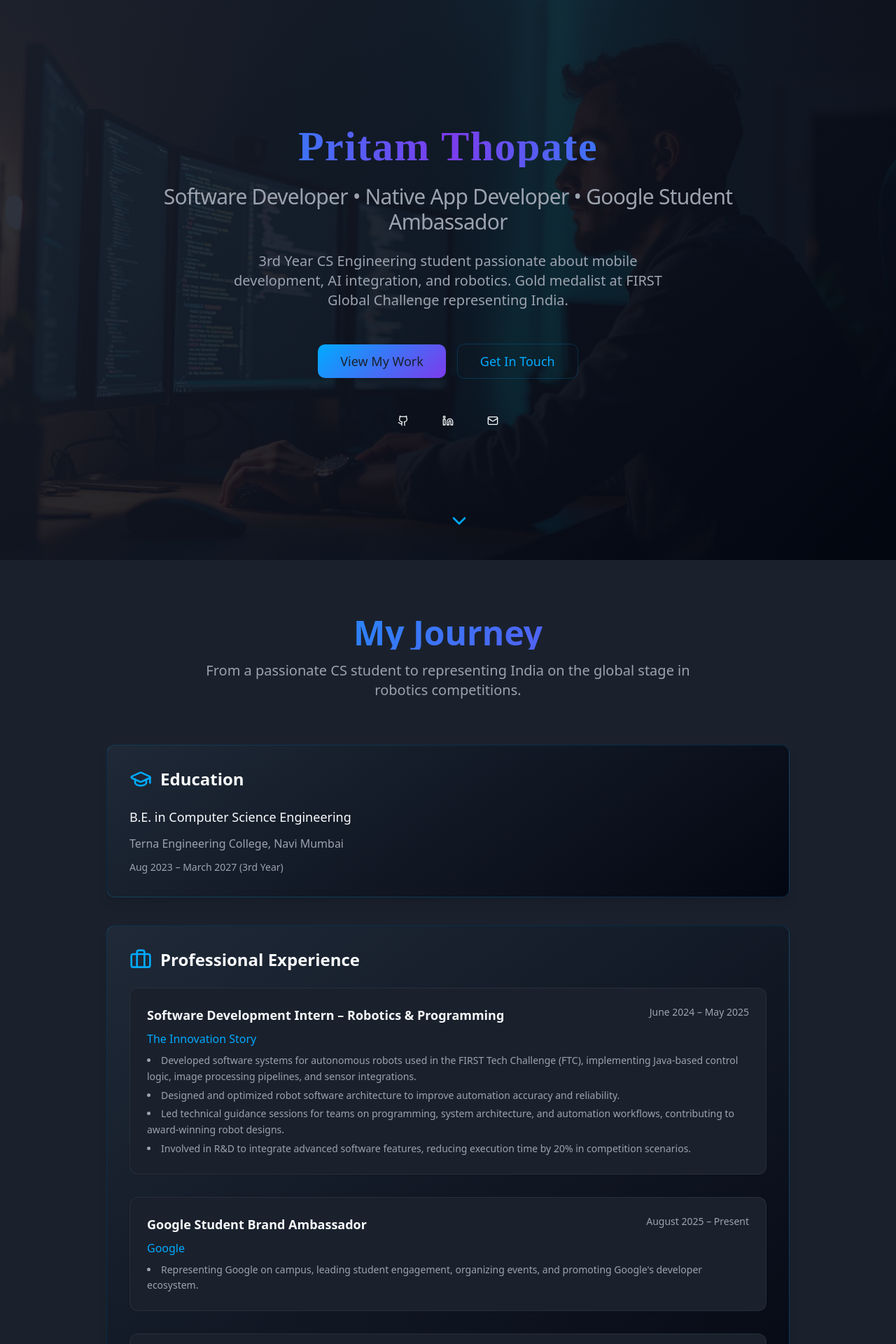
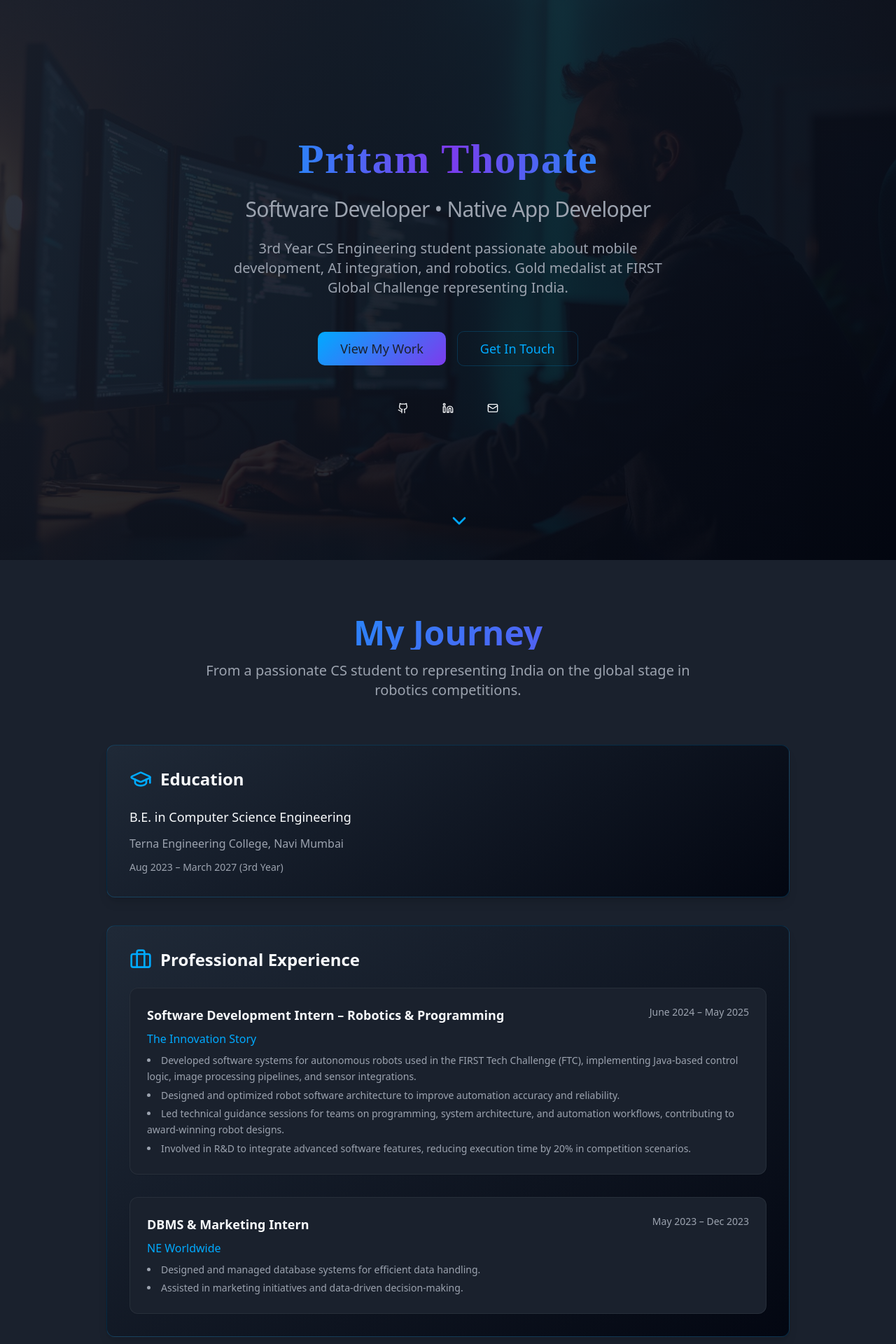
Before and after one commit to pritam-t/Personal-Portfolio, a React (Vite) app: page / in a window 1280 px wide. Shown: the top 1920 px of the page at 70% size. Built offline with nearby package versions, Linux system fonts and the light colour scheme.

Commit message:
REMOVED GOOGLE

```diff
--- a/src/components/AboutSection.tsx
+++ b/src/components/AboutSection.tsx
@@ -48,14 +48,6 @@ const AboutSection = () => {
               ]
             },
             {
-              title: "Google Student Brand Ambassador",
-              period: "August 2025 – Present",
-              company: "Google",
-              description: [
-                "Representing Google on campus, leading student engagement, organizing events, and promoting Google's developer ecosystem."
-              ]
-            },
-            {
               title: "DBMS & Marketing Intern",
               period: "May 2023 – Dec 2023",
               company: "NE Worldwide",
--- a/src/components/HeroSection.tsx
+++ b/src/components/HeroSection.tsx
@@ -30,7 +30,7 @@ const HeroSection = () => {
 
           {/* Tagline */}
           <h2 className="text-2xl md:text-3xl text-muted-foreground font-medium tracking-tight">
-            Software Developer • Native App Developer • Google Student Ambassador
+            Software Developer • Native App Developer
           </h2>
 
           {/* Short Bio */}
```
